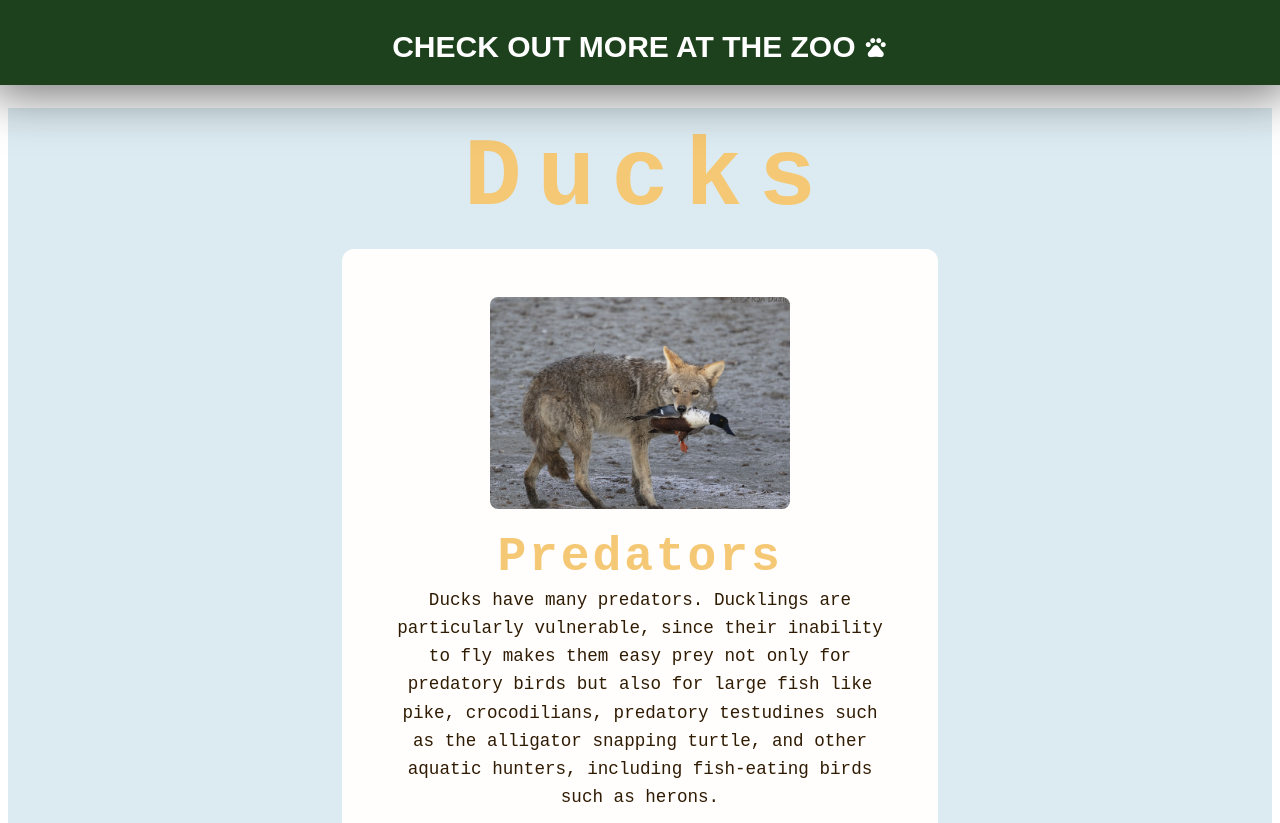
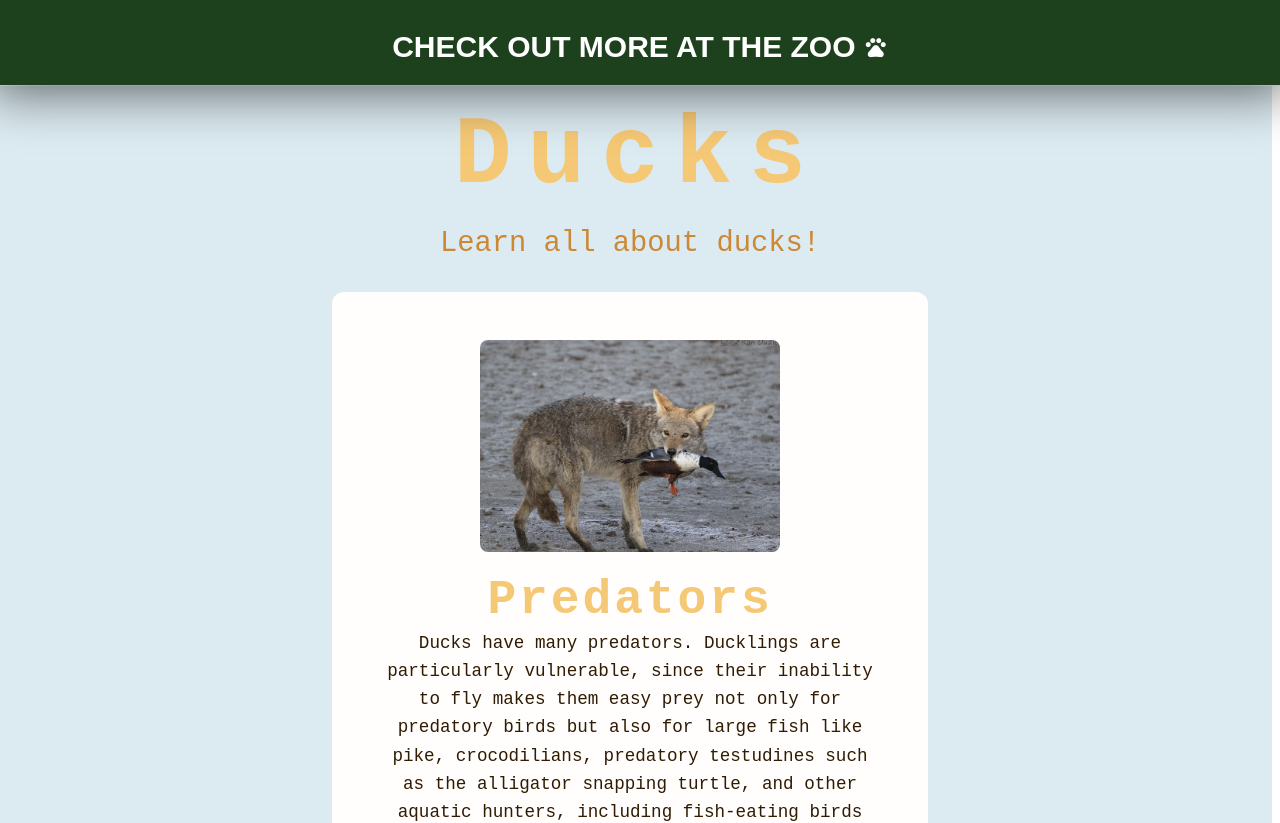
Before and after one commit to applepieeeeee/zoo_ducks, a SvelteKit app in the folder my-app/: page / in a window 1280 px wide. Shown: the top 823 px of the page. Built offline with nearby package versions, Linux system fonts and the light colour scheme; a web font is replaced by a local one.

Commit message:
updated margins and added animation to subtitle text

```diff
--- a/my-app/src/routes/+page.svelte
+++ b/my-app/src/routes/+page.svelte
@@ -65,6 +65,8 @@
         <span class = "title-letter">s</span>
     </h1>
 
+    <h2 class = "subtitle"> Learn all about ducks! </h2>
+
     <div class="fact-card">
         <div class="fact-content">
             <div class="fact-image">
@@ -119,6 +121,10 @@
         background-color: var(--bg-color);
         font-family: 'Google Sans Code', monospace;
         padding: 1rem;
+
+        margin-bottom: -10px;
+        margin-top: -22px;
+        margin-left: -20px;
     }
 
     .fact-card {
@@ -253,4 +259,28 @@
         transform: translateY(-2px);
     }
 
+    .subtitle{
+        font-family: 'Google Sans Code', monospace;
+        font-size: 1.8rem;
+        font-weight: 500;
+        color: #cd8834;
+
+        margin-top: 0;
+        margin-bottom: 2rem;
+
+        opacity: 0;
+        animation: fadeIn 2s ease-in-out forwards;
+    }
+
+    @keyframes fadeIn{
+        from{
+            opacity: 0;
+            transform: translateY(20px);
+        }
+        to{
+            opacity: 1;
+            transofmr: translateY(0);
+        }
+    }
+
 </style>
```
